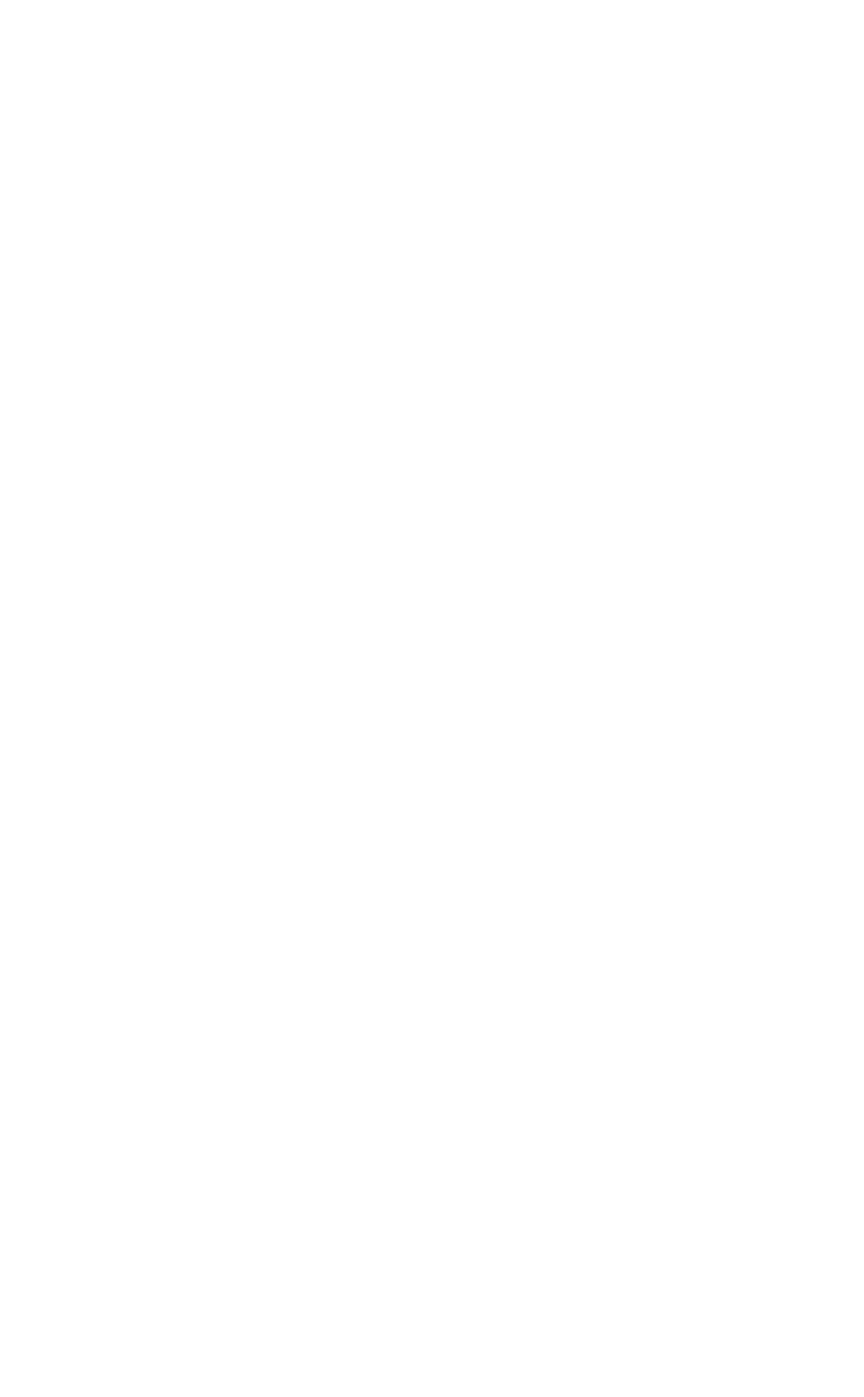
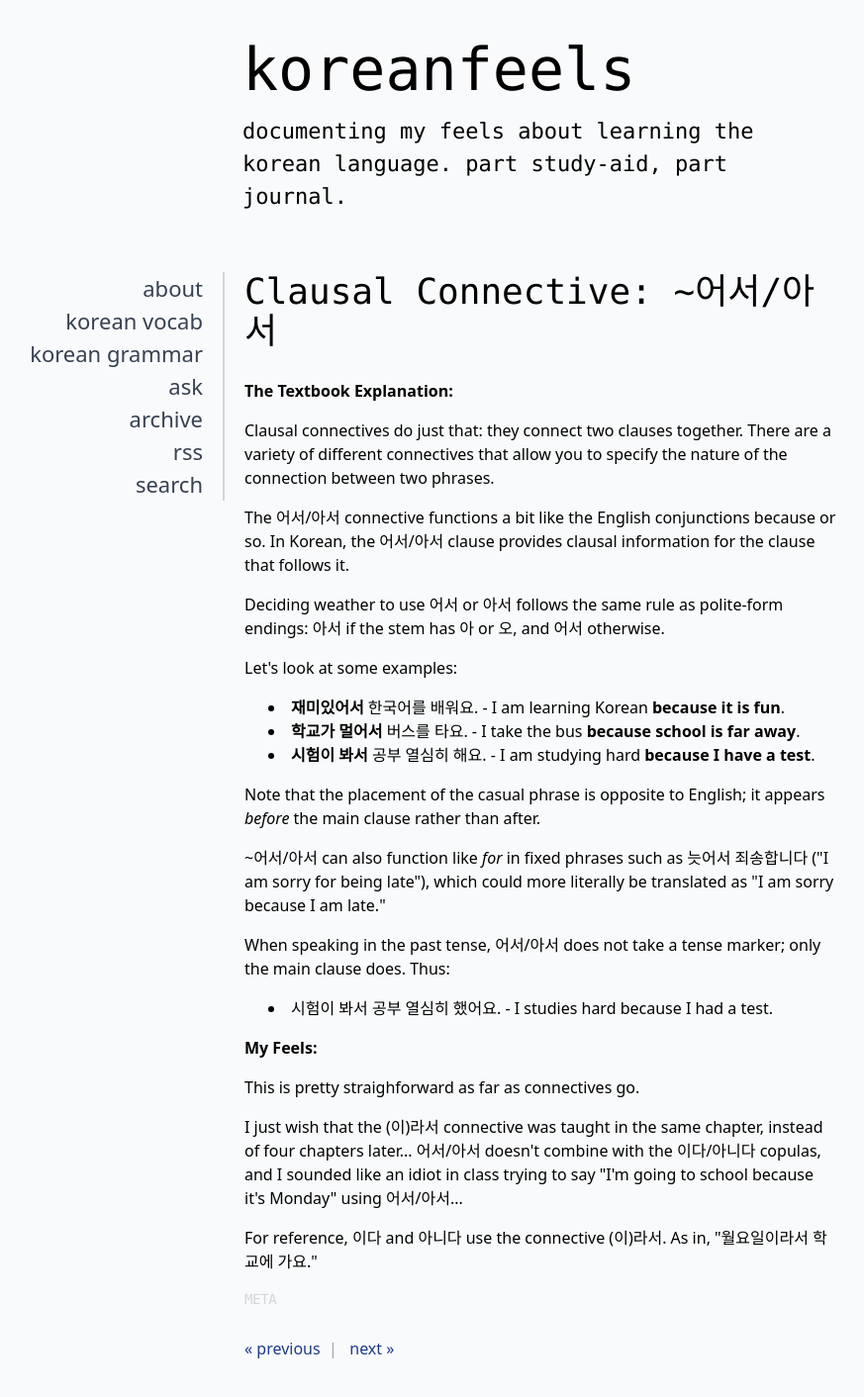
Before and after one commit to data-miner00/ui-workbench, a Nuxt app in the folder archives/artstation/: page /koreanfeels in a window 1280 px wide. Before the commit this address had no page. Shown: the top 1412 px of the page at 99% size, without its empty margins (15-888 px from the left). Before the commit the page ends 800 px from the top, so only its background shows below. Built offline with nearby package versions, Linux system fonts and the light colour scheme.

Commit message:
feat: Added koreanfeels blog styles

```diff
--- /dev/null
+++ b/archives/artstation/pages/koreanfeels.vue
@@ -0,0 +1,197 @@
+<!-- A complete ripoff from koreanfeels (https://koreanfeels.tumblr.com/post/20880932023/clausal-connective-%EC%96%B4%EC%84%9C%EC%95%84%EC%84%9C) -->
+<!-- Interesting: Simple miniminalistic and aesthetic blog style -->
+<script setup lang="ts">
+const isMetaShown = useState(() => false);
+
+useHead({
+  bodyAttrs: {
+    class: "bg-gray-50",
+  },
+});
+
+const todo = ["make mobile responsive", "improve sidebar"];
+</script>
+
+<template>
+  <div class="max-w-[860px] pt-[40px] pl-[40px]">
+    <header class="mb-[60px] ml-[220px]">
+      <hgroup class="font-mono">
+        <a href="#" class="text-6xl mb-4 block">koreanfeels</a>
+        <p class="text-[22px]">
+          documenting my feels about learning the korean language. part
+          study-aid, part journal.
+        </p>
+      </hgroup>
+    </header>
+    <div class="flex gap-5 justify-between">
+      <div>
+        <aside class="border-r-2 border-solid border-gray-300 pr-5">
+          <nav class="text-[22px] text-gray-700 text-right">
+            <ul>
+              <li>about</li>
+              <li>korean vocab</li>
+              <li>korean grammar</li>
+              <li>ask</li>
+              <li>archive</li>
+              <li>rss</li>
+              <li>search</li>
+            </ul>
+          </nav>
+        </aside>
+      </div>
+      <article class="max-w-[600px]">
+        <h1>Clausal Connective: ~어서/아서</h1>
+        <h2>The Textbook Explanation:</h2>
+        <p>
+          Clausal connectives do just that: they connect two clauses together.
+          There are a variety of different connectives that allow you to specify
+          the nature of the connection between two phrases.
+        </p>
+        <p>
+          The 어서/아서 connective functions a bit like the English conjunctions
+          because or so. In Korean, the 어서/아서 clause provides clausal
+          information for the clause that follows it.
+        </p>
+        <p>
+          Deciding weather to use 어서 or 아서 follows the same rule as
+          polite-form endings: 아서 if the stem has 아 or 오, and 어서
+          otherwise.
+        </p>
+        <p>Let's look at some examples:</p>
+        <ul>
+          <li>
+            <strong>재미있어서</strong> 한국어를 배워요. - I am learning Korean
+            <strong>because it is fun</strong>.
+          </li>
+          <li>
+            <strong>학교가 멀어서</strong> 버스를 타요. - I take the bus
+            <strong>because school is far away</strong>.
+          </li>
+          <li>
+            <strong>시험이 봐서</strong> 공부 열심히 해요. - I am studying hard
+            <strong>because I have a test</strong>.
+          </li>
+        </ul>
+
+        <p>
+          Note that the placement of the casual phrase is opposite to English;
+          it appears <em>before</em> the main clause rather than after.
+        </p>
+        <p>
+          ~어서/아서 can also function like <em>for</em> in fixed phrases such
+          as 늣어서 죄송합니다 ("I am sorry for being late"), which could more
+          literally be translated as "I am sorry because I am late."
+        </p>
+        <p>
+          When speaking in the past tense, 어서/아서 does not take a tense
+          marker; only the main clause does. Thus:
+        </p>
+
+        <ul>
+          <li>
+            시험이 봐서 공부 열심히 했어요. - I studies hard because I had a
+            test.
+          </li>
+        </ul>
+
+        <h2>My Feels:</h2>
+
+        <p>This is pretty straighforward as far as connectives go.</p>
+
+        <p>
+          I just wish that the (이)라서 connective was taught in the same
+          chapter, instead of four chapters later... 어서/아서 doesn't combine
+          with the 이다/아니다 copulas, and I sounded like an idiot in class
+          trying to say "I'm going to school because it's Monday" using
+          어서/아서...
+        </p>
+        <p>
+          For reference, 이다 and 아니다 use the connective (이)라서. As in,
+          "월요일이라서 학교에 가요."
+        </p>
+        <footer
+          class="h-16 py-4 -mt-4"
+          @mouseenter="isMetaShown = true"
+          @mouseleave="isMetaShown = false"
+        >
+          <div v-if="!isMetaShown" class="uppercase text-sm text-gray-300">
+            Meta
+          </div>
+          <div v-else>
+            <p>
+              Posted on
+              <time datetime="2012-04-10"
+                ><a href="">Tuesday, April 10th</a></time
+              >
+              at <a href="">10:11 PM</a>.
+            </p>
+            <ul class="flex">
+              <li>
+                <a href="">#korean grammar</a>
+              </li>
+            </ul>
+          </div>
+        </footer>
+        <nav>
+          <a href="" rel="prev">« previous</a>&nbsp;&nbsp;|&nbsp;&nbsp;
+          <a href="" rel="next">next »</a>
+        </nav>
+      </article>
+    </div>
+  </div>
+</template>
+
+<style scoped>
+aside nav ul li {
+  width: 180px;
+  @apply hover:text-black;
+}
+article > * {
+  width: 600px;
+}
+
+article h1 {
+  @apply text-4xl mb-7 font-mono;
+}
+
+article h2 {
+  @apply font-bold mb-4;
+}
+
+article p {
+  @apply mb-4;
+}
+
+article ul {
+  @apply mb-4 pl-6;
+}
+
+article ul li {
+  @apply list-disc list-inside;
+}
+
+article nav {
+  @apply mb-10 text-gray-400;
+}
+
+article nav a,
+article footer p a {
+  @apply text-blue-900 hover:underline underline-offset-2;
+}
+
+article footer {
+  @apply text-sm font-mono tracking-tight;
+}
+
+article footer p {
+  @apply mb-0 text-gray-600;
+}
+
+article footer ul {
+  @apply pl-0 mb-0;
+}
+
+article footer ul li {
+  @apply list-none text-gray-300 hover:text-blue-800;
+}
+</style>
```
